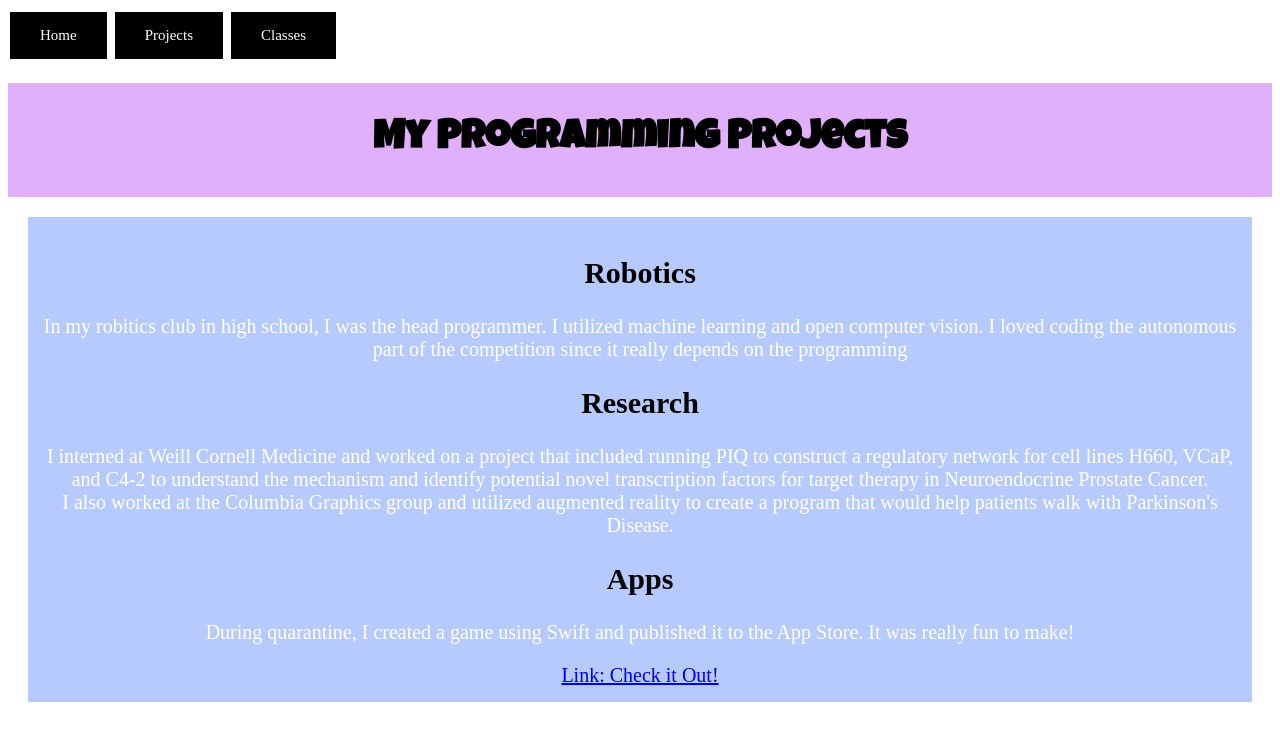
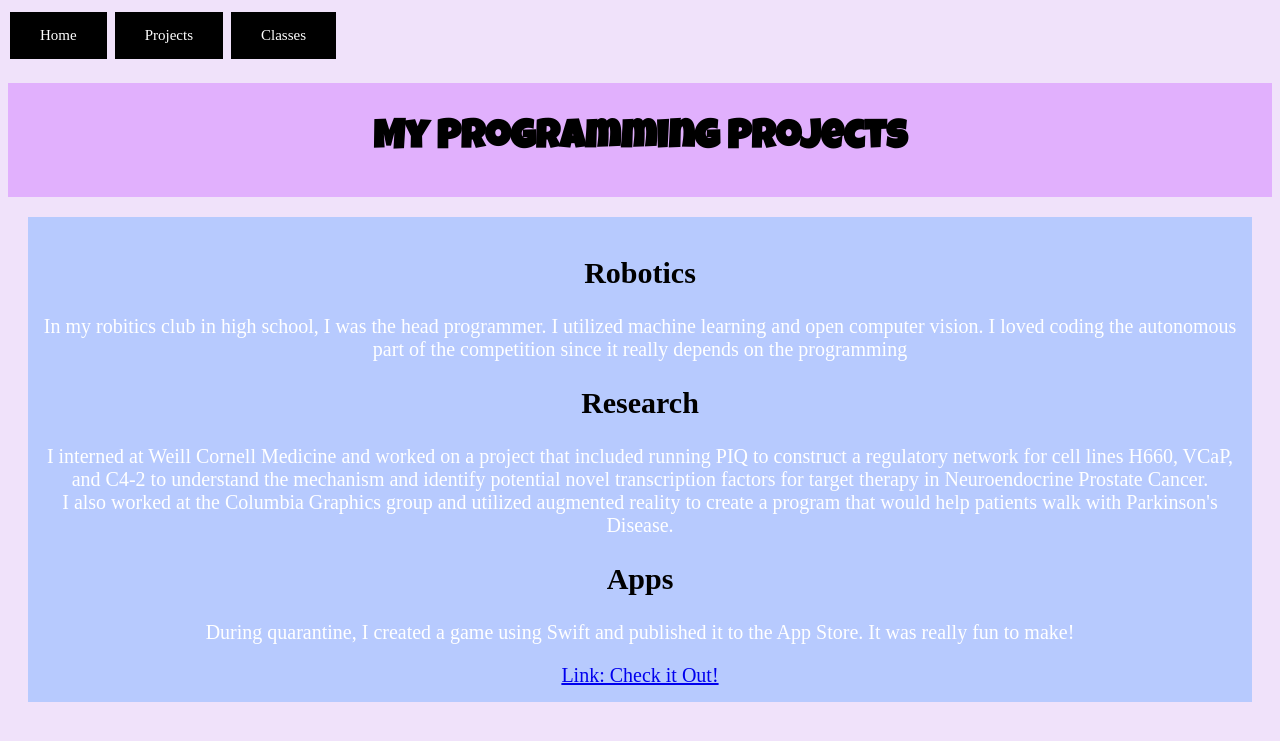
Before and after one commit to aditidam/PythonFinalAd3707, a Flask app: page /projects in a window 1280 px wide. Shown: the top 741 px of the page. Run offline with Flask 2, Linux system fonts and the light colour scheme.

Commit message:
Changed background color in Project

```diff
--- a/templates/projects.html
+++ b/templates/projects.html
@@ -13,6 +13,11 @@
 </head>
 
 <style>
+
+body {
+  background-color:#F0E2FA;
+}
+
 .header {
   padding: 10px; /* padding */
   text-align: center;
```
